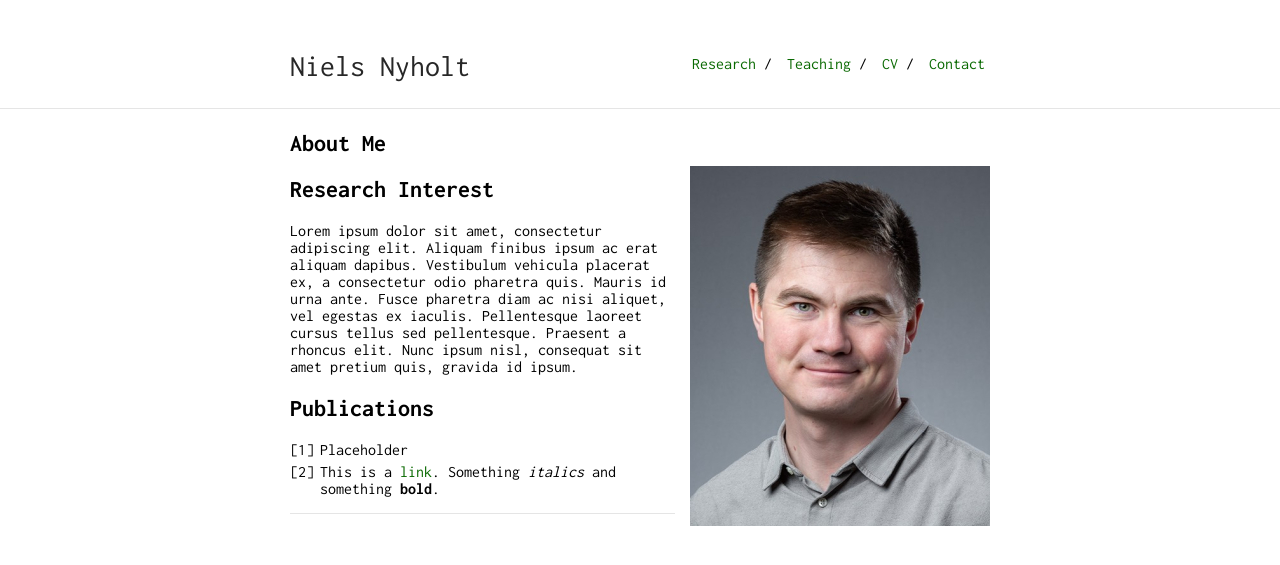
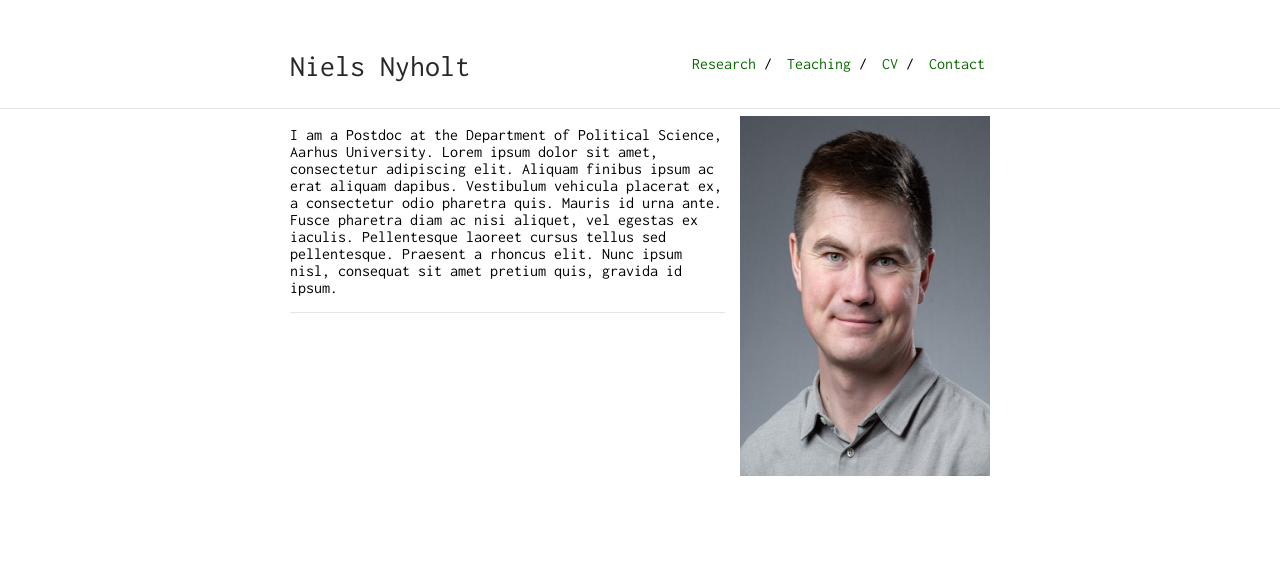
Before and after one commit to nnyholt/nnyholt.github.io, a Jekyll site: the page built from index.md, in a window 1280 px wide. Shown: the top 565 px of the page. Built offline with Jekyll 4.4.1, drawn with Linux system fonts in a browser that asks for light colours; our own code applies the rules of GitHub Pages for plain Markdown files.

Commit message:
New update

```diff
--- a/_sass/vars.scss
+++ b/_sass/vars.scss
@@ -3,7 +3,7 @@
  */
 
 $accent: #096900;
-$image-size: 300px;
+$image-size: 250px;
 
 /*
  * Build Variables, don't touch
--- a/index.md
+++ b/index.md
@@ -2,17 +2,12 @@
 layout: default
 ---
 
-## About Me
 
 <img class="profile-picture" src="nn.jpg">
 
-## Research Interest
 
-Lorem ipsum dolor sit amet, consectetur adipiscing elit. Aliquam finibus ipsum ac erat aliquam dapibus. Vestibulum vehicula placerat ex, a consectetur odio pharetra quis. Mauris id urna ante. Fusce pharetra diam ac nisi aliquet, vel egestas ex iaculis. Pellentesque laoreet cursus tellus sed pellentesque. Praesent a rhoncus elit. Nunc ipsum nisl, consequat sit amet pretium quis, gravida id ipsum.
+I am a Postdoc at the Department of Political Science, Aarhus University. Lorem ipsum dolor sit amet, consectetur adipiscing elit. Aliquam finibus ipsum ac erat aliquam dapibus. Vestibulum vehicula placerat ex, a consectetur odio pharetra quis. Mauris id urna ante. Fusce pharetra diam ac nisi aliquet, vel egestas ex iaculis. Pellentesque laoreet cursus tellus sed pellentesque. Praesent a rhoncus elit. Nunc ipsum nisl, consequat sit amet pretium quis, gravida id ipsum.
 
-## Publications
 
-1. Placeholder
-2. This is a [link](http://google.com). Something *italics* and something **bold**.
 
 ---
```
Also changed, not shown: research.md (+0 -1 lines), 1 other file.
